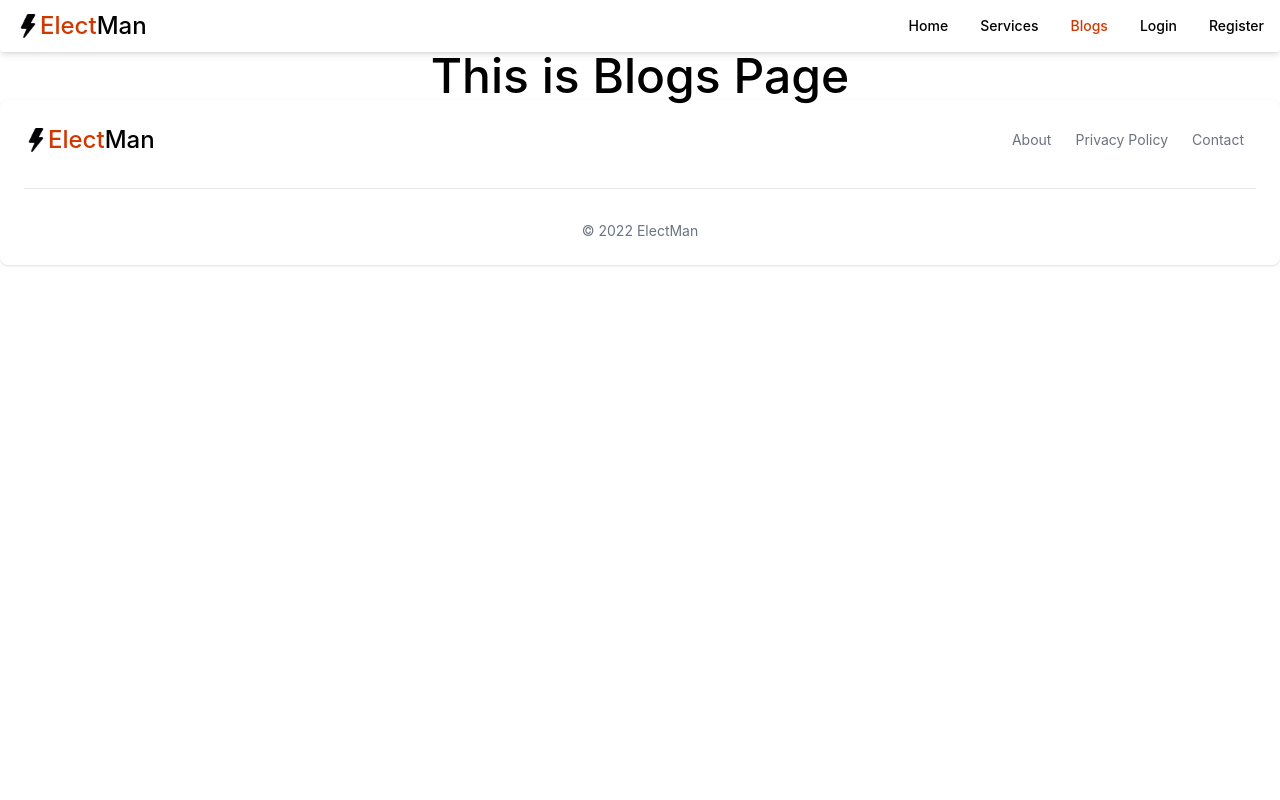
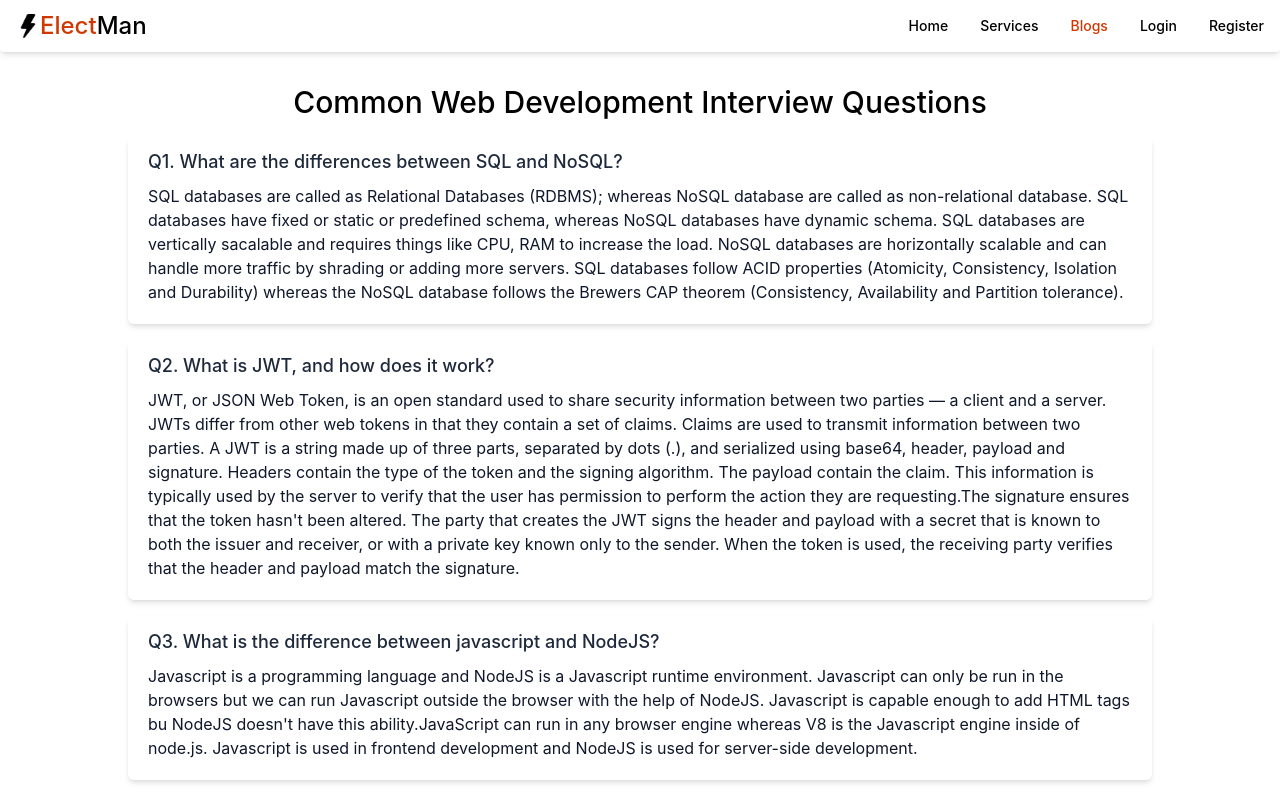
Before and after one commit to 0xkabir/electman-client, a React (Create React App) app: page /blogs in a window 1280 px wide. Shown: the top 800 px of the page. Built offline with nearby package versions, Linux system fonts and the light colour scheme; no server answers.

Commit message:
added blogs question and answers

```diff
--- a/src/pages/Blogs/Blogs.js
+++ b/src/pages/Blogs/Blogs.js
@@ -3,11 +3,38 @@ import useTitle from '../../hooks/useTitle'
 
 const Blogs = () => {
     useTitle('Blogs')
+    const questions = [
+        {
+            question: "What are the differences between SQL and NoSQL?",
+            answer: "SQL databases are called as Relational Databases (RDBMS); whereas NoSQL database are called as non-relational database. SQL databases have fixed or static or predefined schema, whereas NoSQL databases have dynamic schema. SQL databases are vertically sacalable and requires things like CPU, RAM to increase the load. NoSQL databases are horizontally scalable and can handle more traffic by shrading or adding more servers. SQL databases follow ACID properties (Atomicity, Consistency, Isolation and Durability) whereas the NoSQL database follows the Brewers CAP theorem (Consistency, Availability and Partition tolerance). "
+        },
+        {
+            question: "What is JWT, and how does it work?",
+            answer: "JWT, or JSON Web Token, is an open standard used to share security information between two parties — a client and a server. JWTs differ from other web tokens in that they contain a set of claims. Claims are used to transmit information between two parties. A JWT is a string made up of three parts, separated by dots (.), and serialized using base64, header, payload and signature. Headers contain the type of the token and the signing algorithm. The payload contain the claim. This information is typically used by the server to verify that the user has permission to perform the action they are requesting.The signature ensures that the token hasn't been altered. The party that creates the JWT signs the header and payload with a secret that is known to both the issuer and receiver, or with a private key known only to the sender. When the token is used, the receiving party verifies that the header and payload match the signature. "
+        },
+        {
+            question: "What is the difference between javascript and NodeJS?",
+            answer: "Javascript is a programming language and NodeJS is a Javascript runtime environment. Javascript can only be run in the browsers but we can run Javascript outside the browser with the help of NodeJS. Javascript is capable enough to add HTML tags bu NodeJS doesn't have this ability.JavaScript can run in any browser engine whereas V8 is the Javascript engine inside of node.js. Javascript is used in frontend development and NodeJS is used for server-side development."
+        },
+        {
+            question: "How does NodeJS handle multiple requests at the same time?",
+            answer: "NodeJS is an open-source backend javascript runtime environment. It is a used as backend service where javascript works on the server-side of the application. NodeJS accepts the request from the clients and sends the response, while working with the request node.js handles them with a single thread. NodeJS is a event loop single threaded language that can handle concurrent requests with a single thread without blocking it for one request. NodeJS basically works on the concepts of Asynchronous and Non-Blocking I/O. The single thread on node.js doesn’t work with a request instead it sends the request to another system which resolves the request and it is accessible for another request. And the Non-Blocking I/O ensures working with multiple requests instead of blocking the single thread for a single request."
+        }
+    ]
     return (
         <div>
-             <h1 className='text-5xl font-medium text-center'>This is Blogs Page</h1>
+             <h2 className='text-3xl mt-8 font-medium text-center'>Common Web Development Interview Questions</h2>
+             {
+                questions.map((question, index) => {
+                    return <div key={index} className='w-11/12 md:w-4/5 mx-auto my-4 px-5 py-3 rounded-md shadow-md'>
+                        <h3 className='text-lg text-slate-800 font-medium'>Q{index+1}. {question.question}</h3>
+                        <p className='my-2 text-slate-900'>
+                            {question.answer}
+                        </p>
+                    </div>
+                })
+             }
         </div>
     );
 };
-
 export default Blogs;
```
